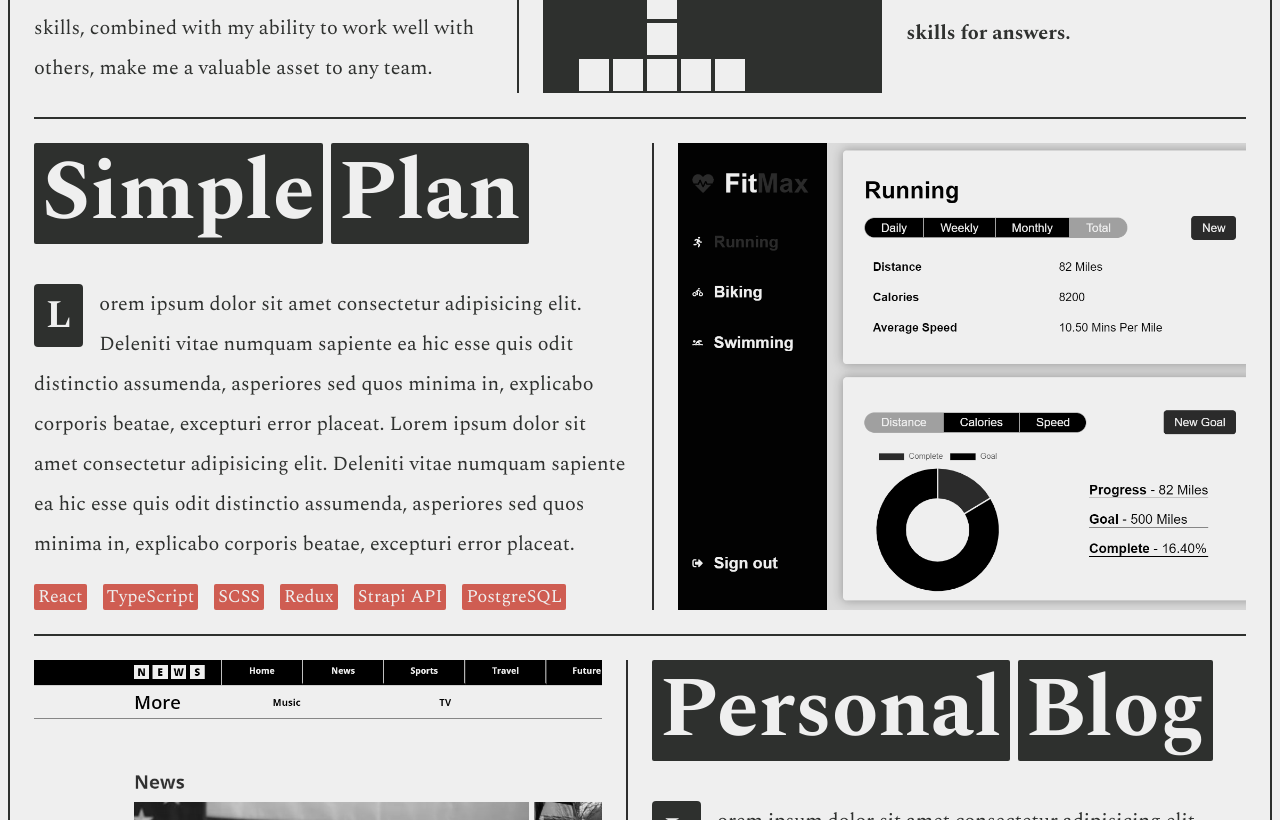
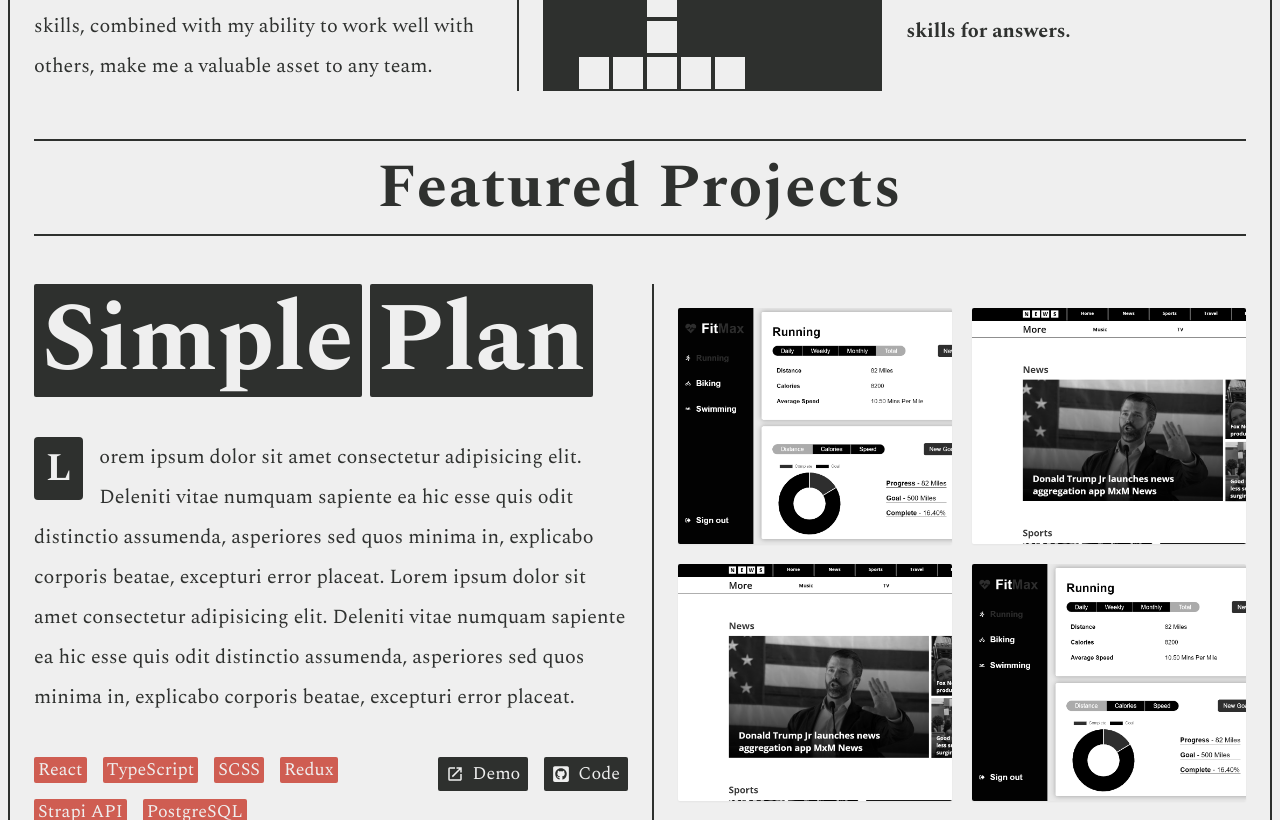
Before and after one commit to Phil-Elliott/PaperPortfolio, a Next.js app: page / in a window 1280 px wide. Shown: the part 1980-2800 px from the top of the page. Built offline with nearby package versions, Linux system fonts and the light colour scheme.

Commit message:
finished projects section

```diff
--- a/components/FrontPage/FrontPage.tsx
+++ b/components/FrontPage/FrontPage.tsx
@@ -4,7 +4,7 @@ import FrontPageImage from "../../assets/images/FrontPageImage.png";
 
 const FrontPage = () => {
   return (
-    <div className="py-6 border-y-2 border-Secondary gap-x-8 grid lg:grid-cols-5">
+    <div className="py-6 border-t-2 border-Secondary gap-x-8 grid lg:grid-cols-5">
       <div className="lg:border-r-2 border-Border lg:pr-8 col-span-3">
         <h1 className="article-header lg:text-5xl text-fluid-9xl leading-normal lg:leading-normal">
           Aspiring Frontend Developer Seeking First Dev Role
--- a/components/Projects/Project/Project.tsx
+++ b/components/Projects/Project/Project.tsx
@@ -1,5 +1,7 @@
 import React from "react";
-import Button from "../../shared/Button/Button";
+import { MdLaunch } from "react-icons/md";
+import { FaGithubSquare } from "react-icons/fa";
+import Link from "next/link";
 
 type ProjectProps = {
   title: string[];
@@ -16,7 +18,7 @@ const Project = ({ title, description, skills, demo }: ProjectProps) => {
           return (
             <h1
               key={index}
-              className="inline-flex text-fluid-9xl font-bold mb-4 p-2 bg-Secondary text-Primary rounded-sm mr-2"
+              className="inline-flex text-fluid-8xl font-bold mb-4 p-2 bg-Secondary text-Primary rounded-sm mr-2"
             >
               {word}
             </h1>
@@ -24,18 +26,36 @@ const Project = ({ title, description, skills, demo }: ProjectProps) => {
         })}
       </div>
       <p className="article-text mt-6">{description}</p>
-      <ul className="flex flex-wrap mt-5">
+      <div className="grid grid-cols-3 mt-10">
+        <ul className="flex flex-wrap gap-4 col-span-2 items-center">
           {skills.map((skill, index) => {
             return (
               <li
                 key={index}
-              className="mr-4 text-lg bg-Tertiary text-Primary p-1 rounded-sm"
+                className=" text-lg bg-Tertiary text-Primary p-1 rounded-sm"
               >
                 {skill}
               </li>
             );
           })}
         </ul>
+        <div className="flex ml-auto items-start gap-4 text-lg">
+          <Link
+            href={demo}
+            className="flex items-center text-Primary bg-Secondary p-2 rounded-sm hover:bg-Tertiary"
+          >
+            <MdLaunch className="mr-2" />
+            Demo
+          </Link>
+          <Link
+            href={demo}
+            className="flex items-center text-Primary bg-Secondary p-2 rounded-sm hover:bg-Tertiary"
+          >
+            <FaGithubSquare className="mr-2" />
+            Code
+          </Link>
+        </div>
+      </div>
     </div>
   );
 };
--- a/components/Projects/Project/ProjectImage.tsx
+++ b/components/Projects/Project/ProjectImage.tsx
@@ -4,24 +4,47 @@ import Image from "next/image";
 import Button from "../../shared/Button/Button";
 
 type ProjectImageProps = {
-  image: StaticImageData;
+  images: StaticImageData[];
   index: number;
 };
 
-const ProjectImage = ({ image, index }: ProjectImageProps) => {
+const ProjectImage = ({ images, index }: ProjectImageProps) => {
   const isEven = index % 2 === 0;
   const border = !isEven ? "border-r-2 pr-6" : "border-l-2 pl-6";
 
   return (
-    <div className="relative">
-      <Image
+    <div className={` border-Secondary  ${border}`}>
+      <div className="relative grid grid-cols-2 gap-5 py-6 h-full">
+        {images.map((image, index) => {
+          return (
+            <div className="relative">
+              <Image
+                key={index}
+                alt="project image"
+                src={image.src}
+                fill
+                className="object-cover object-left-top grayscale  rounded-sm shadow-sm"
+              />
+            </div>
+          );
+        })}
+      </div>
+    </div>
+  );
+};
+
+export default ProjectImage;
+
+/*
+- need to have magnifying glass on hover
+- popup on click
+
+
+{/* <Image
         alt="project image"
         src={image.src}
         fill
         className={`object-cover object-left-top grayscale mix-blend-multiply border-Secondary ${border}`}
       />
-    </div>
-  );
-};
 
-export default ProjectImage;
+*/
--- a/components/Projects/Projects.tsx
+++ b/components/Projects/Projects.tsx
@@ -18,7 +18,7 @@ const projectData = [
       "PostgreSQL",
     ],
     demo: "https://www.google.com",
-    image: ProjectImage1,
+    images: [ProjectImage1, ProjectImage2, ProjectImage2, ProjectImage1],
   },
   {
     title: ["Personal", "Blog"],
@@ -26,7 +26,7 @@ const projectData = [
       "Lorem ipsum dolor sit amet consectetur adipisicing elit. Deleniti vitae numquam sapiente ea hic esse quis odit distinctio assumenda, asperiores sed quos minima in, explicabo corporis beatae, excepturi error placeat. Lorem ipsum dolor sit amet consectetur adipisicing elit. Deleniti vitae numquam sapiente ea hic esse quis odit distinctio assumenda, asperiores sed quos minima in, explicabo corporis beatae, excepturi error placeat.",
     skills: ["Next.Js", "TypeScript", "SCSS", "Sanity API"],
     demo: "https://www.google.com",
-    image: ProjectImage2,
+    images: [ProjectImage1, ProjectImage2, ProjectImage2, ProjectImage1],
   },
   {
     title: ["Ecommerce", "Store"],
@@ -34,7 +34,7 @@ const projectData = [
       "Lorem ipsum dolor sit amet consectetur adipisicing elit. Deleniti vitae numquam sapiente ea hic esse quis odit distinctio assumenda, asperiores sed quos minima in, explicabo corporis beatae, excepturi error placeat. Lorem ipsum dolor sit amet consectetur adipisicing elit. Deleniti vitae numquam sapiente ea hic esse quis odit distinctio assumenda, asperiores sed quos minima in, explicabo corporis beatae, excepturi error placeat.",
     skills: ["React", "TypeScript", "Sass"],
     demo: "https://www.google.com",
-    image: ProjectImage1,
+    images: [ProjectImage1, ProjectImage2, ProjectImage2, ProjectImage1],
   },
   {
     title: ["Card", "Game"],
@@ -42,16 +42,20 @@ const projectData = [
       "Lorem ipsum dolor sit amet consectetur adipisicing elit. Deleniti vitae numquam sapiente ea hic esse quis odit distinctio assumenda, asperiores sed quos minima in, explicabo corporis beatae, excepturi error placeat. Lorem ipsum dolor sit amet consectetur adipisicing elit. Deleniti vitae numquam sapiente ea hic esse quis odit distinctio assumenda, asperiores sed quos minima in, explicabo corporis beatae, excepturi error placeat.",
     skills: ["React", "TypeScript", "Sass"],
     demo: "https://www.google.com",
-    image: ProjectImage2,
+    images: [ProjectImage1, ProjectImage2, ProjectImage2, ProjectImage1],
   },
 ];
 
 const Projects = () => {
   return (
-    <div className="border-t-2 border-Secondary py-6">
+    <>
+      <h1 className="border-y-2 border-Secondary text-6xl text-center py-4 font-bold tracking-wide my-6">
+        Featured Projects
+      </h1>
+      <div className="py-6">
         {projectData.map((project, index) => {
           return index % 2 === 0 ? (
-          <div className="grid grid-cols-2 gap-6 mb-6 border-b-2 border-Secondary pb-6">
+            <div className="grid grid-cols-2 gap-6 mb-12 border-b-2 border-Secondary pb-12">
               <Project
                 key={index}
                 title={project.title}
@@ -59,11 +63,11 @@ const Projects = () => {
                 skills={project.skills}
                 demo={project.demo}
               />
-            <ProjectImage image={project.image} index={index} />
+              <ProjectImage images={project.images} index={index} />
             </div>
           ) : (
-          <div className="grid grid-cols-2 gap-6 mb-6 border-b-2 border-Secondary pb-6">
-            <ProjectImage image={project.image} index={index} />
+            <div className="grid grid-cols-2 gap-6 mb-12 border-b-2 border-Secondary pb-12">
+              <ProjectImage images={project.images} index={index} />
               <Project
                 key={index}
                 title={project.title}
@@ -75,6 +79,7 @@ const Projects = () => {
           );
         })}
       </div>
+    </>
   );
 };
 
--- a/components/Skills/Crossword/Crossword.tsx
+++ b/components/Skills/Crossword/Crossword.tsx
@@ -219,7 +219,7 @@ const CrosswordPuzzle = () => {
   return (
     <div className="h-full lg3:px-6">
       <h1 className="leading-relaxed uppercase text-fluid-9xl xs:text-5xl article-header font-serif py-4 tracking-widest mb-6 ">
-        Code Crossword
+        Skills Crossword
       </h1>
       <div className=" md:grid grid-cols-2">
         <div>
```
Lines whose indentation alone changed are shown as unchanged.
